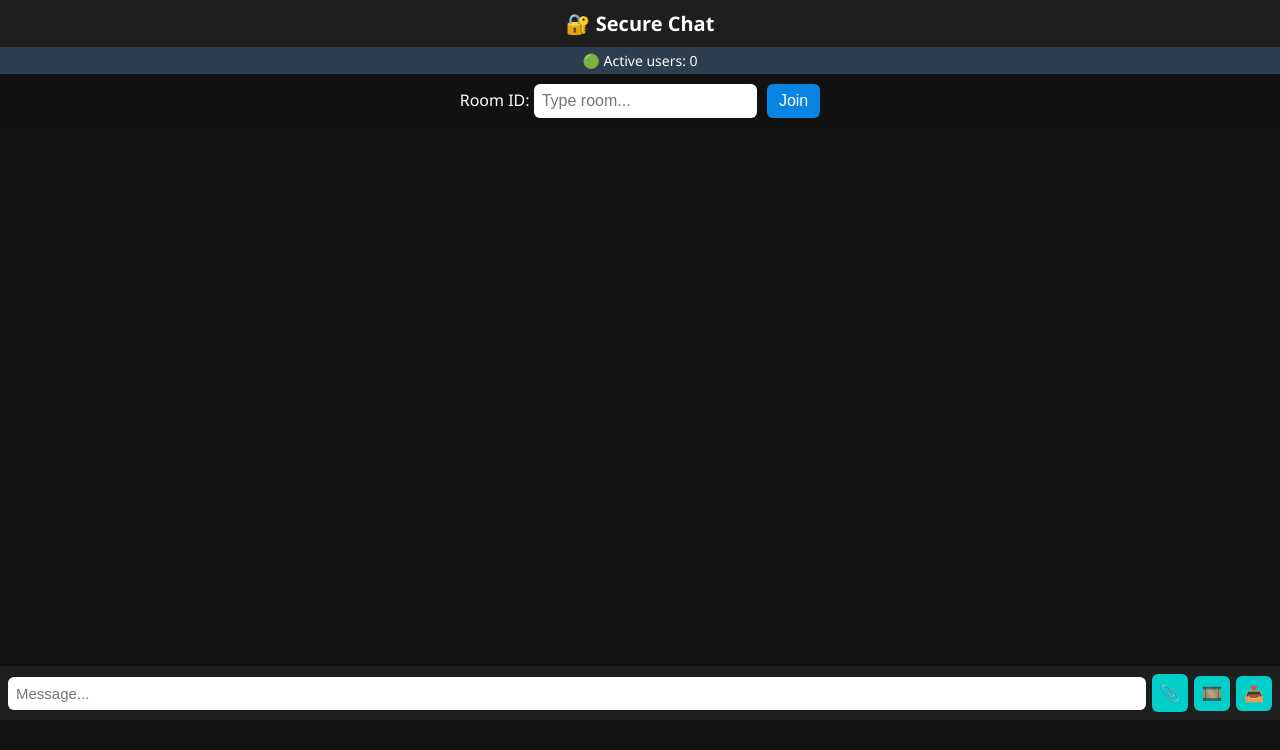
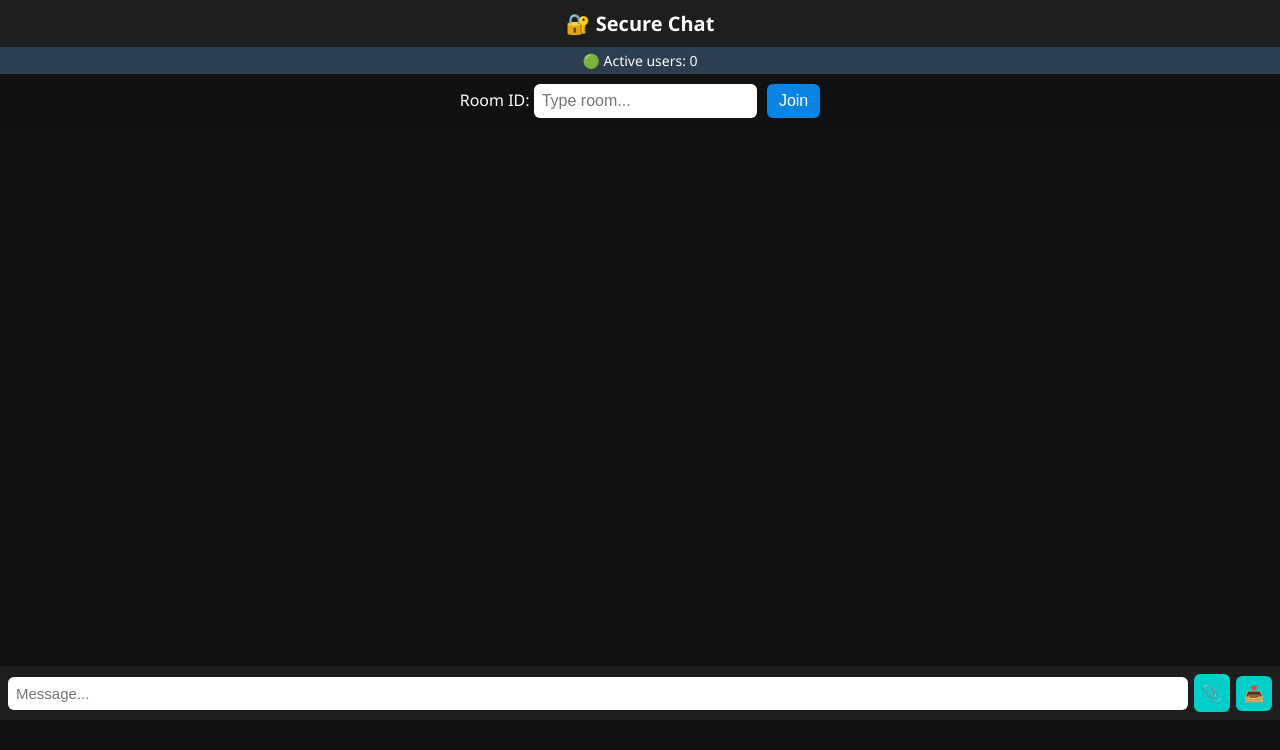
Before and after one commit to kumar-pratik1006/secure-chat-app, a website: page public/index.html in a window 1280 px wide. Drawn offline with nearby package versions, Linux system fonts and the light colour scheme; no server answers.

Commit message:
Update index.html

```diff
--- a/public/index.html
+++ b/public/index.html
@@ -135,7 +135,6 @@
     <input type="text" id="msgInput" placeholder="Message..." />
     <label for="fileInput" class="icon-btn">📎</label>
     <input type="file" id="fileInput" onchange="previewMedia()" />
-    <button onclick="sendGIF()" class="icon-btn">🎞️</button>
     <button onclick="sendMsg()" class="icon-btn">📤</button>
   </div>
 
```
